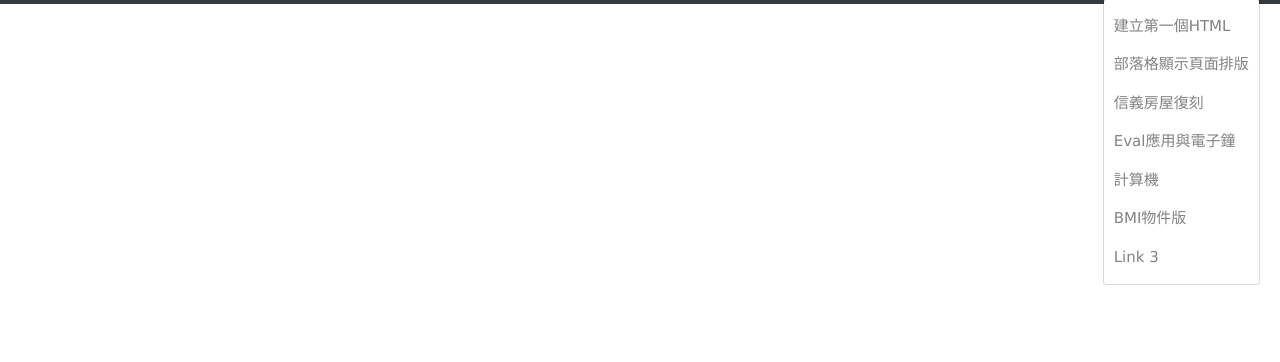
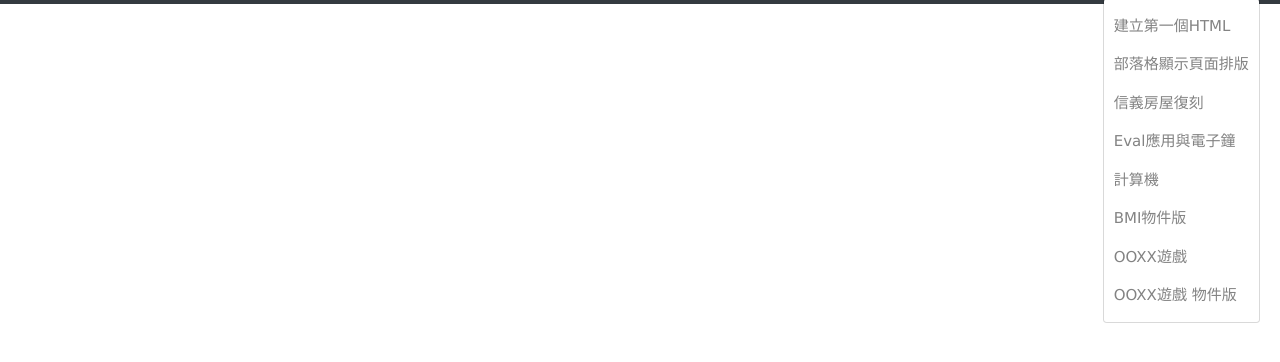
Before and after one commit to LinChiHeng/BuildShool_Frontend_Labs, a plain HTML site: page index.html in a window 1280 px wide. Both pictures are taken after a click on the link "Frontend Labs". Shown: the part 54-416 px from the top of the page. Drawn offline with nearby package versions, Linux system fonts and the light colour scheme; files that its build step writes are made by us from their sources.

Commit message:
add OOXX

```diff
--- a/index.html
+++ b/index.html
@@ -34,7 +34,8 @@
                   <a class="dropdown-item" href="Labs/JQCodeLab/EvalandClock/index.html">Eval應用與電子鐘</a>
                   <a class="dropdown-item" href="Labs/JQCodeLab/DigitalCalculator2/index.html">計算機</a>
                   <a class="dropdown-item" href="Labs/JQCodeLab/JQobjBMI/index.html">BMI物件版</a>
-                  <a class="dropdown-item" href="#">Link 3</a>
+                  <a class="dropdown-item" href="Labs/OOXXgame/OOXXgame.html">OOXX遊戲</a>
+                  <a class="dropdown-item" href="Labs/OOXXgame/OOXX-final-類別版, 判斷輸贏-題目版.html">OOXX遊戲 物件版</a>
 
 
                 </div>
```
